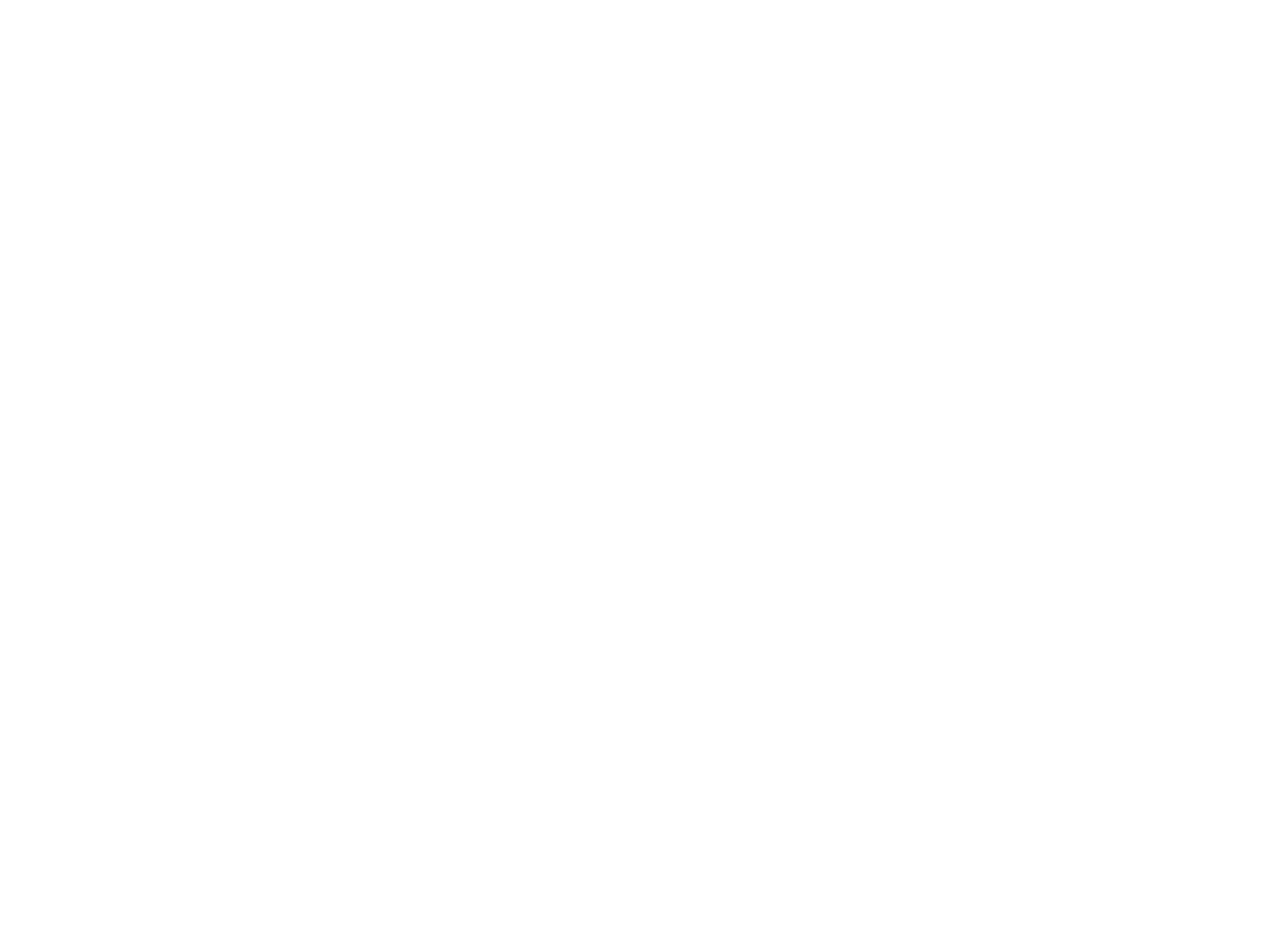
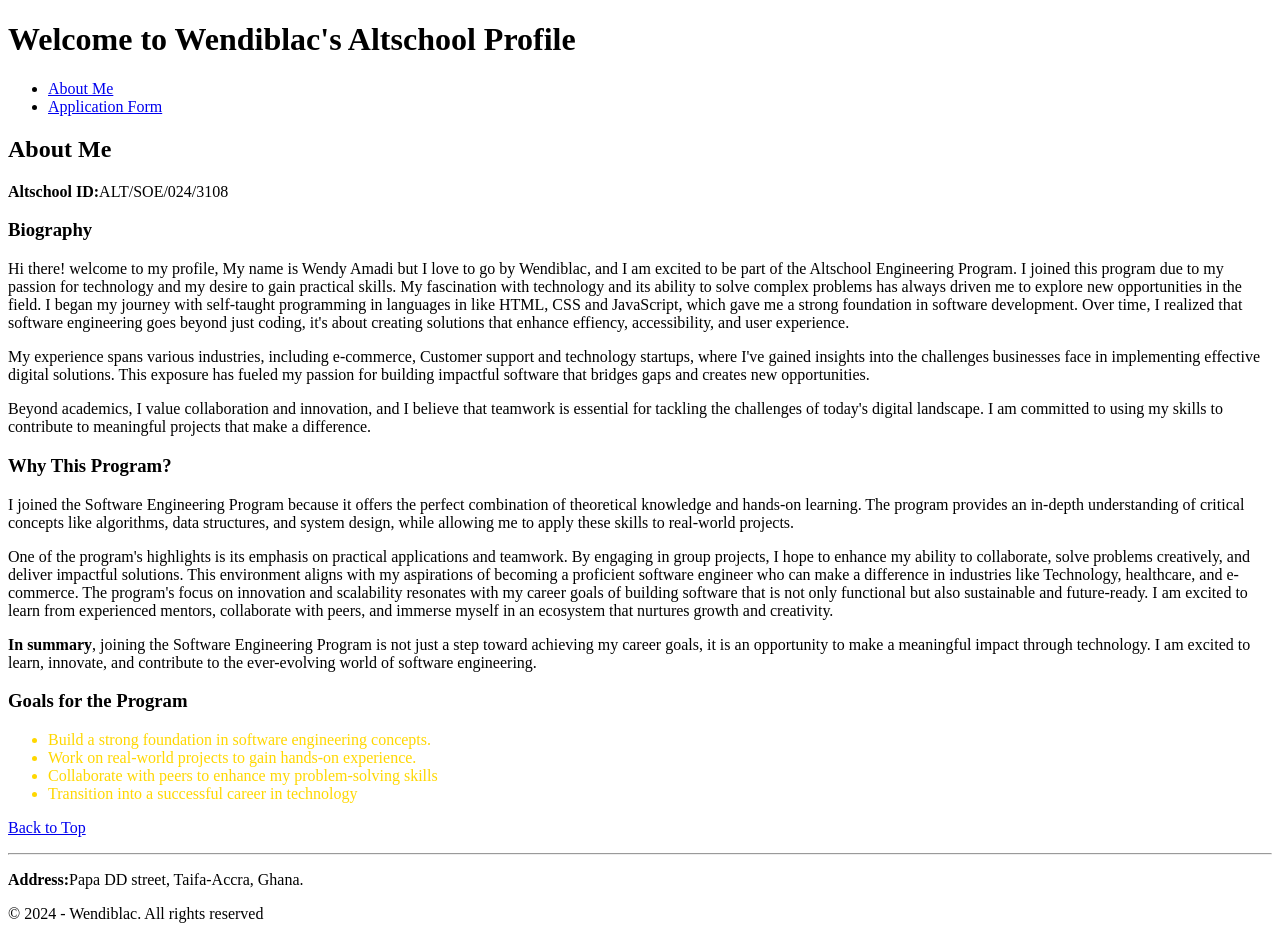
Before and after one commit to Wendiblac/About-Me, a plain HTML site: page index.html in a window 1280 px wide. Before the commit the page ends 800 px from the top, so only its background shows below. Drawn offline with Linux system fonts and the light colour scheme.

Commit message:
Final html

```diff
--- a/index.html
+++ b/index.html
@@ -1,4 +1,82 @@
 <!DOCTYPE html>
 <html lang="en">
+<head>
+    <meta charset="UTF-8">
+    <meta name="viewport" content="width=device-width, initial-scale=1.0">
+    <title>About Me - AltSchool Engineering Program</title>
 
+    <link href=".C:\Users\Wendy Amadi\AltSchool\Assignment 1\style.css" rel="stylesheet"/>
+</head>
+
+<body>
+    <header>
+        <h1>Welcome to Wendiblac's Altschool Profile</h1>
+    <nav>
+        <ul>
+            <li><a href="index.html">About Me</a> </li>
+            <li><a href="form.html">Application Form</a> </li>
+        </ul>
+    </nav>
+    </header>
+
+    <main>
+        <section>
+            <h2>About Me</h2>
+            <p><strong>Altschool ID:</strong>ALT/SOE/024/3108</p>
+
+            <h3>Biography</h3>
+            <p>
+                Hi there! welcome to my profile, My name is Wendy Amadi but I love to go by Wendiblac, and I am excited to be part of the Altschool Engineering Program.
+                I joined this program due to my passion for technology and my desire to gain practical skills.
+                My fascination with technology and its ability to solve complex problems has always driven me to explore new opportunities in the field.
+                I began my journey with self-taught programming in languages in like HTML, CSS and JavaScript, which gave me a strong foundation in software development.
+                Over time, I realized that software engineering goes beyond just coding, it's about creating solutions that enhance effiency, accessibility, and user experience.
+            </p>
+            <p>
+                My experience spans various industries, including e-commerce, Customer support and technology startups, where I've gained insights into the challenges businesses face
+                in implementing effective digital solutions. This exposure has fueled my passion for building impactful software that bridges gaps and creates new opportunities.
+            </p>
+            <p>
+                Beyond academics, I value collaboration and innovation, and I believe that teamwork is essential for tackling the challenges of today's digital landscape.
+                I am committed to using my skills to contribute to meaningful projects that make a difference.
+            </p>
+
+            <h3>Why This Program?</h3>
+            <p>
+                I joined the Software Engineering Program because it offers the perfect combination of theoretical knowledge and hands-on learning.
+                The program provides an in-depth understanding of critical concepts like algorithms, data structures, and system design,
+                while allowing me to apply these skills to real-world projects.
+            </p>
+            <p>
+                One of the program's highlights is its emphasis on practical applications and teamwork.
+                By engaging in group projects, I hope to enhance my ability to collaborate, solve problems creatively, and deliver impactful solutions.
+                This environment aligns with my aspirations of becoming a proficient software engineer who can make a difference in industries like Technology, healthcare, and e-commerce.
+                The program's focus on innovation and scalability resonates with my career goals of building software that is not only functional but also sustainable and future-ready.
+                I am excited to learn from experienced mentors, collaborate with peers, and immerse myself in an ecosystem that nurtures growth and creativity.
+            </p>
+            <p>
+                <strong>In summary</strong>, joining the Software Engineering Program is not just a step toward achieving my career goals,
+                it is an opportunity to make a meaningful impact through technology.
+                I am excited to learn, innovate, and contribute to the ever-evolving world of software engineering.
+            </p>
+
+            <h3>Goals for the Program</h3>
+            <ul style="color:gold">
+                <li>Build a strong foundation in software engineering concepts.</li>
+                <li>Work on real-world projects to gain hands-on experience.</li>
+                <li>Collaborate with peers to enhance my problem-solving skills</li>
+                <li>Transition into a successful career in technology</li>
+            </ul>
+
+            <p><a href="#top">Back to Top</a> </p>
+        </section>
+    </main>
+
+    <hr>
+
+    <footer>
+        <p><Strong>Address:</Strong>Papa DD street, Taifa-Accra, Ghana.</p>
+        <p>&copy; 2024 - Wendiblac. All rights reserved </p>
+    </footer>
+</body>
 </html>
```
